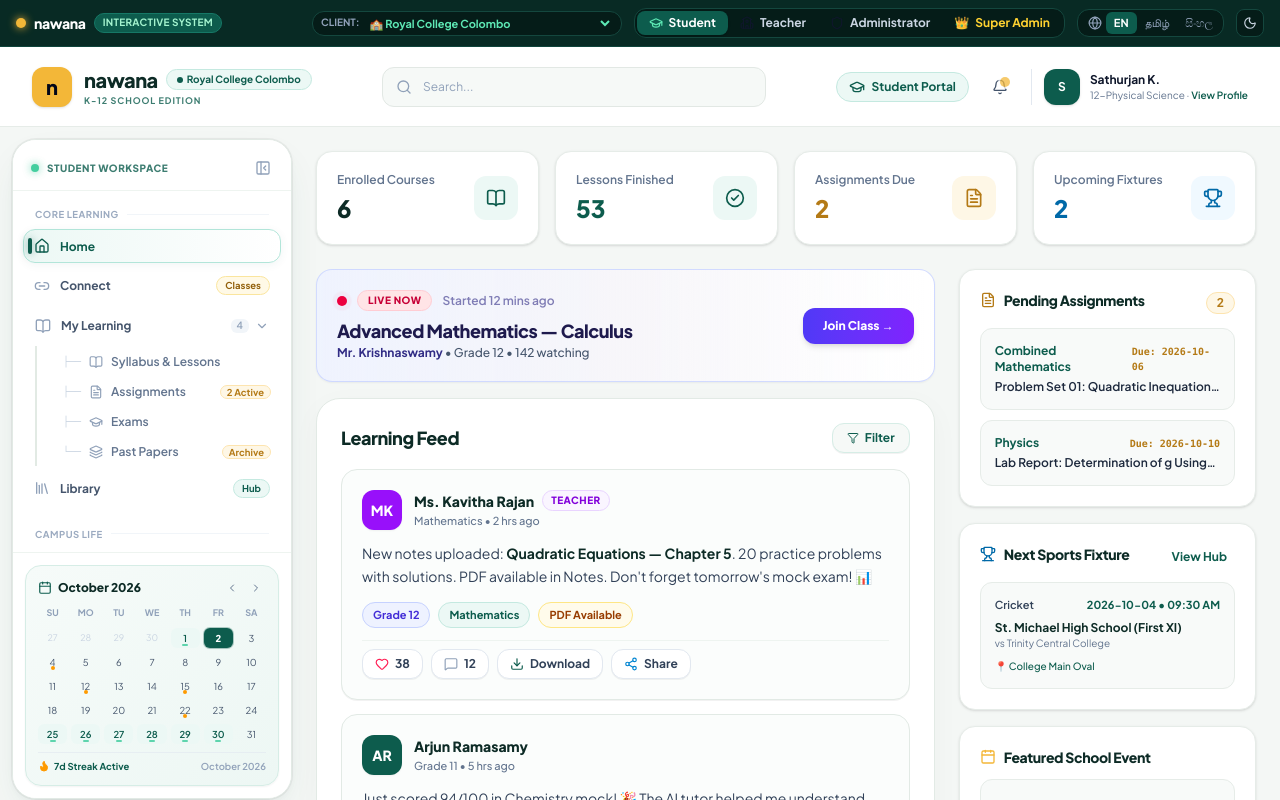
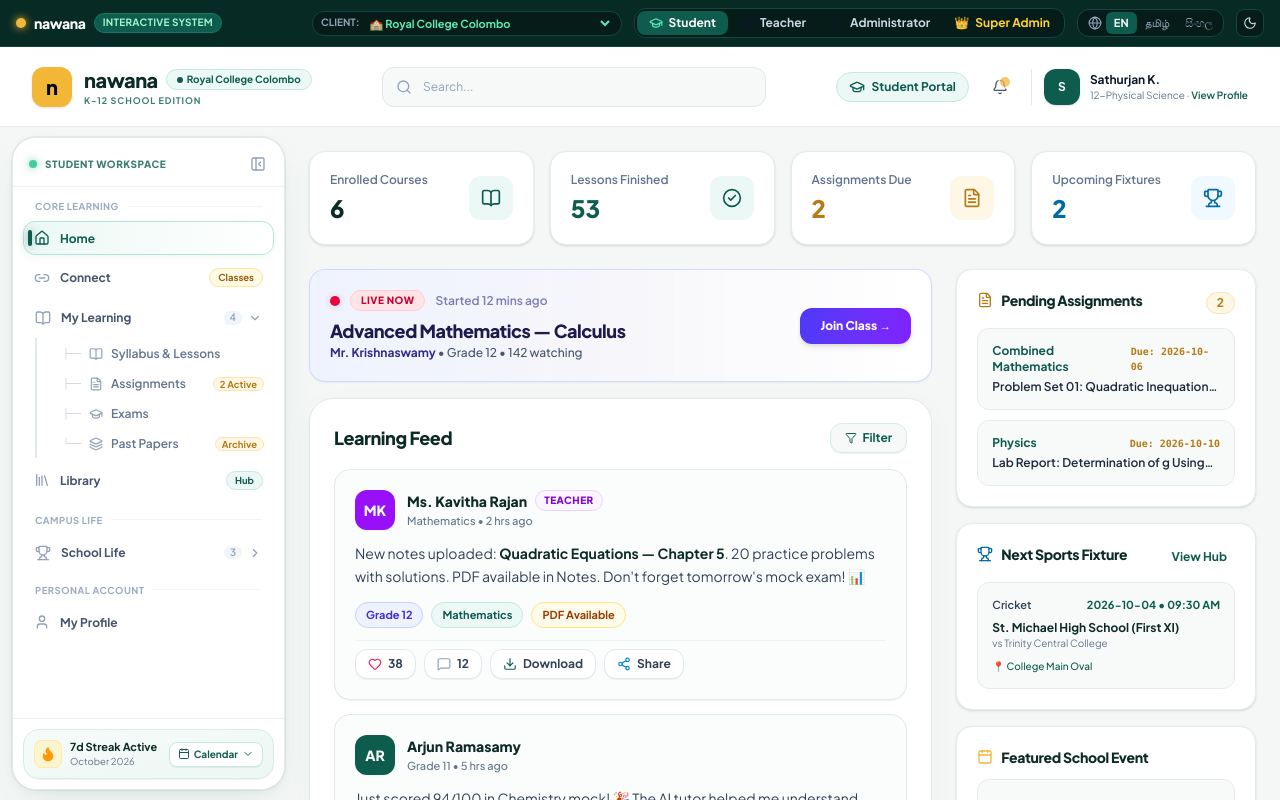
Before and after one commit to Saki06/LMS, a Next.js app: page / in a window 1280 px wide. Built offline with nearby package versions, Linux system fonts and the light colour scheme.

Commit message:
fix: make sidebar full length, eliminate cramped inner scrolling and add collapsible streak calendar

```diff
--- a/src/components/layout/Sidebar.tsx
+++ b/src/components/layout/Sidebar.tsx
@@ -33,7 +33,8 @@ import {
   Video,
   Sliders,
   CreditCard,
-  Shield
+  Shield,
+  X
 } from "lucide-react";
 
 interface SidebarProps {
@@ -68,6 +69,7 @@ export function Sidebar({ isMobileOpen, onCloseMobile }: SidebarProps) {
   const [selectedStreakDate, setSelectedStreakDate] = useState<number>(2);
   const [miniCalMonth, setMiniCalMonth] = useState<number>(9); // 9 = October
   const [miniCalYear, setMiniCalYear] = useState<number>(2026);
+  const [isCalendarOpen, setIsCalendarOpen] = useState(false);
 
   const pendingSubmissionsCount = submissions.filter(
     (s) => s.status === "submitted"
@@ -311,15 +313,15 @@ export function Sidebar({ isMobileOpen, onCloseMobile }: SidebarProps) {
         />
       )}
 
-      {/* FLOATING GLASS ISLAND ASIDE */}
+      {/* FLOATING GLASS ISLAND ASIDE - Full Length & No Cramped Scrolling */}
       <aside
-        className={`fixed lg:static top-[121px] bottom-3 left-3 z-40 flex flex-col transition-all duration-300 ease-in-out shrink-0 ${
+        className={`fixed lg:static inset-y-0 lg:inset-auto left-0 z-50 lg:z-30 flex flex-col transition-all duration-300 ease-in-out shrink-0 ${
           isMobileOpen ? "translate-x-0" : "-translate-x-full lg:translate-x-0"
-        } ${isCollapsed ? "w-20" : "w-[280px]"} my-0 lg:my-3 lg:ml-3 lg:mr-0 h-[calc(100vh-140px)]`}
+        } ${isCollapsed ? "w-20" : "w-[285px]"} h-full py-0 lg:py-2.5 pl-0 lg:pl-3 pr-0`}
       >
-        <div className="h-full w-full rounded-3xl bg-white border border-[#e2eae5] shadow-[0_16px_40px_-12px_rgba(13,92,77,0.12),0_2px_8px_rgba(0,0,0,0.04)] ring-1 ring-black/5 flex flex-col overflow-hidden relative transition-all">
-          {/* Top Glass Header & Collapse Toggle */}
-          <div className="p-3.5 pb-2 border-b border-[#eef4f0] flex items-center justify-between bg-white">
+        <div className="h-full w-full rounded-none lg:rounded-3xl bg-white border-r lg:border border-[#e2eae5] shadow-[0_16px_40px_-12px_rgba(13,92,77,0.12),0_2px_8px_rgba(0,0,0,0.04)] ring-1 ring-black/5 flex flex-col overflow-hidden relative transition-all">
+          {/* Top Glass Header & Collapse / Close Toggle */}
+          <div className="p-3 pb-2 border-b border-[#eef4f0] flex items-center justify-between bg-white shrink-0">
             {!isCollapsed && (
               <div className="flex items-center gap-2 pl-1">
                 <span className="h-2 w-2 rounded-full bg-emerald-500 animate-pulse shadow-[0_0_8px_rgba(16,185,129,0.8)]" />
@@ -329,11 +331,12 @@ export function Sidebar({ isMobileOpen, onCloseMobile }: SidebarProps) {
               </div>
             )}
 
-            {/* Collapse / Expand Toggle Button */}
+            <div className="flex items-center gap-1 ml-auto">
+              {/* Collapse / Expand Toggle Button (Desktop) */}
               <button
                 onClick={() => setIsCollapsed(!isCollapsed)}
-              className={`p-1.5 rounded-xl hover:bg-[#ecf8f5] text-slate-400 hover:text-[#0d5c4d] transition-colors ${
-                isCollapsed ? "mx-auto" : "ml-auto"
+                className={`hidden lg:flex p-1.5 rounded-xl hover:bg-[#ecf8f5] text-slate-400 hover:text-[#0d5c4d] transition-colors ${
+                  isCollapsed ? "mx-auto" : ""
                 }`}
                 title={isCollapsed ? "Expand Sidebar" : "Collapse Sidebar"}
               >
@@ -343,11 +346,21 @@ export function Sidebar({ isMobileOpen, onCloseMobile }: SidebarProps) {
                   <PanelLeftClose className="h-4 w-4" />
                 )}
               </button>
+
+              {/* Close Button (Mobile Drawer) */}
+              <button
+                onClick={onCloseMobile}
+                className="lg:hidden p-1.5 rounded-xl hover:bg-slate-100 text-slate-400 hover:text-slate-700 transition-colors"
+                title="Close Sidebar"
+              >
+                <X className="h-4 w-4" />
+              </button>
+            </div>
           </div>
 
-          {/* Navigation List Area */}
+          {/* Navigation List Area - Full length with clean spacing */}
           <div
-            className="flex-1 overflow-y-auto px-2.5 py-3 space-y-4 no-scrollbar [scrollbar-width:none] [-ms-overflow-style:none] [&::-webkit-scrollbar]:hidden"
+            className="flex-1 overflow-y-auto px-2.5 py-2 space-y-2.5 no-scrollbar [scrollbar-width:none] [-ms-overflow-style:none] [&::-webkit-scrollbar]:hidden"
             style={{ scrollbarWidth: "none", msOverflowStyle: "none" }}
           >
             {Object.entries(groupedItems).map(([groupTitle, items], gIdx) => (
@@ -507,12 +520,37 @@ export function Sidebar({ isMobileOpen, onCloseMobile }: SidebarProps) {
           </div>
 
           {/* TRENDING BOTTOM MINI-WIDGET (Student Study Streak / Quick Info) */}
-          <div className="p-3 border-t border-[#eef4f0] bg-white">
+          <div className="p-2.5 border-t border-[#eef4f0] bg-white shrink-0">
             {!isCollapsed ? (
-              <div className="rounded-2xl p-3 bg-gradient-to-br from-[#f6fbf9] to-[#edf7f4] border border-[#d6ede6] text-[11px] text-slate-600 space-y-2 shadow-xs">
+              <div className="rounded-2xl p-2.5 bg-gradient-to-br from-[#f6fbf9] to-[#edf7f4] border border-[#d6ede6] text-[11px] text-slate-600 shadow-2xs">
                 {currentRole === "student" ? (
-                  <>
-                    {/* MINI CALENDAR WIDGET */}
+                  !isCalendarOpen ? (
+                    /* COMPACT STUDY STREAK CARD - Preserves vertical length for all menu options */
+                    <div className="flex items-center justify-between">
+                      <div className="flex items-center gap-2">
+                        <div className="h-7 w-7 rounded-lg bg-amber-100/80 border border-amber-200/60 flex items-center justify-center shrink-0">
+                          <Flame className="h-4 w-4 text-amber-500 fill-amber-500" />
+                        </div>
+                        <div>
+                          <p className="text-[11px] font-bold text-[#0d2b26] flex items-center gap-1 leading-tight">
+                            7d Streak Active
+                          </p>
+                          <p className="text-[9.5px] text-slate-500">October 2026</p>
+                        </div>
+                      </div>
+                      <button
+                        type="button"
+                        onClick={() => setIsCalendarOpen(true)}
+                        className="px-2 py-1 rounded-lg text-[10px] font-bold text-[#0d5c4d] bg-white border border-[#c4e9e0] hover:bg-[#ecf8f5] transition-all flex items-center gap-1 shadow-2xs cursor-pointer"
+                        title="Expand Calendar"
+                      >
+                        <Calendar className="h-3 w-3" />
+                        <span>Calendar</span>
+                        <ChevronDown className="h-3 w-3" />
+                      </button>
+                    </div>
+                  ) : (
+                    /* EXPANDED MINI CALENDAR WIDGET */
                     <div className="space-y-2">
                       {/* Mini Calendar Header */}
                       <div className="flex items-center justify-between">
@@ -545,6 +583,14 @@ export function Sidebar({ isMobileOpen, onCloseMobile }: SidebarProps) {
                           >
                             <ChevronRight className="h-3 w-3" />
                           </button>
+                          <button
+                            type="button"
+                            onClick={() => setIsCalendarOpen(false)}
+                            className="ml-1 p-1 rounded-md hover:bg-slate-200 text-slate-400 hover:text-slate-700 transition-colors cursor-pointer"
+                            title="Minimize Calendar"
+                          >
+                            <ChevronDown className="h-3 w-3 rotate-180" />
+                          </button>
                         </div>
                       </div>
 
@@ -561,16 +607,13 @@ export function Sidebar({ isMobileOpen, onCloseMobile }: SidebarProps) {
 
                       {/* Date Cells Grid */}
                       <div className="grid grid-cols-7 gap-1 text-center">
-                        {/* Days from Sept (Padding: 27, 28, 29, 30) */}
                         {[27, 28, 29, 30].map((d) => (
                           <span key={`prev-${d}`} className="h-5 flex items-center justify-center text-[9px] text-slate-300 select-none">
                             {d}
                           </span>
                         ))}
-
-                        {/* Days 1 to 31 for October */}
                         {Array.from({ length: 31 }, (_, i) => i + 1).map((d) => {
-                          const isToday = d === 2; // Today is Oct 2
+                          const isToday = d === 2;
                           const isSelected = selectedStreakDate === d;
                           const hasStreak = [25, 26, 27, 28, 29, 30, 1].includes(d);
                           const hasEvent = [4, 12, 15, 22].includes(d);
@@ -611,12 +654,16 @@ export function Sidebar({ isMobileOpen, onCloseMobile }: SidebarProps) {
                           <Flame className="h-3 w-3 text-amber-500 fill-amber-500" />
                           <span>7d Streak Active</span>
                         </span>
-                        <span className="text-[9.5px] font-semibold text-slate-400">
-                          October 2026
-                        </span>
+                        <button
+                          type="button"
+                          onClick={() => setIsCalendarOpen(false)}
+                          className="text-[9.5px] font-bold text-[#0d5c4d] hover:underline cursor-pointer"
+                        >
+                          Collapse ▴
+                        </button>
                       </div>
                     </div>
-                  </>
+                  )
                 ) : (
                   <>
                     <p className="font-bold text-[#0d2b26] flex items-center gap-1.5">
```
Lines whose indentation alone changed are shown as unchanged.
